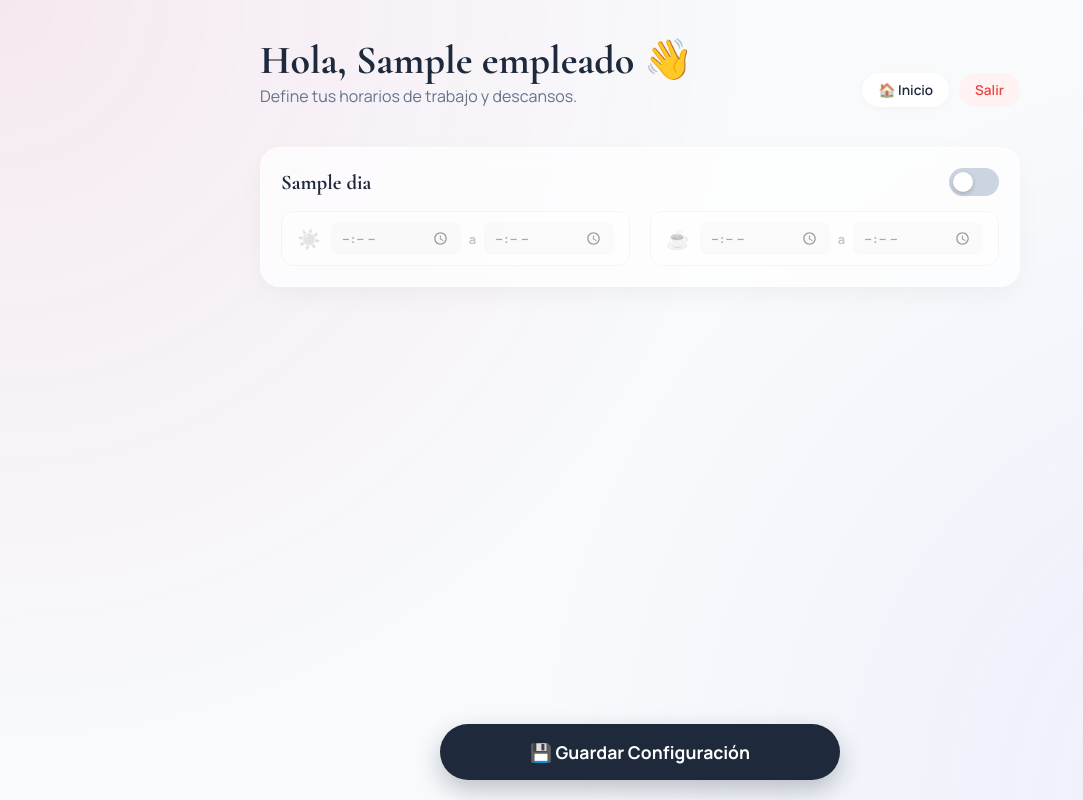
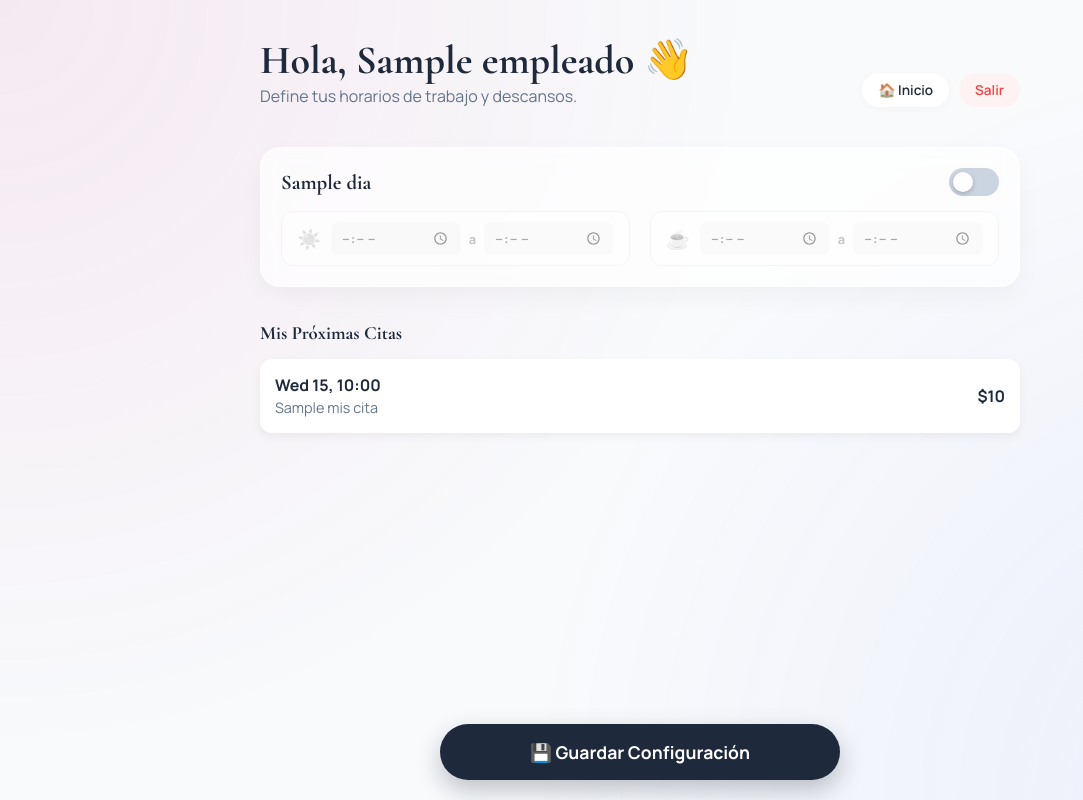
Before and after one commit to juanpablosierraorjuela-bit/CitasPeluqueria-Backend, a Django app: template salon/templates/salon/mi_horario.html in a window 1280 px wide. Shown: the whole page, without its empty margins (0-1083 px from the left). Run offline with Django 3.2, Linux system fonts and the light colour scheme; the template is opened without the code that fills it: most values are stand-ins (such as "Sample title", 1, 10 or a date in 2020).

Commit message:
Update mi_horario.html

```diff
--- a/salon/templates/salon/mi_horario.html
+++ b/salon/templates/salon/mi_horario.html
@@ -195,10 +195,10 @@
         </div>
         <div class="nav-actions">
             {% if request.user.perfil.es_dueño %}
-                <a href="{% url 'dashboard_dueño' %}" class="btn-small btn-ghost">📊 Panel</a>
+                <a href="{% url 'panel_negocio' %}" class="btn-small btn-ghost">📊 Panel</a>
             {% else %}
                 <a href="{% url 'inicio' %}" class="btn-small btn-ghost">🏠 Inicio</a>
-                <a href="/admin/logout/" class="btn-small btn-danger">Salir</a>
+                <a href="{% url 'logout_usuario' %}" class="btn-small btn-danger">Salir</a>
             {% endif %}
         </div>
     </div>
@@ -242,12 +242,30 @@
         </div>
         {% endfor %}
 
-        <div style="height: 80px;"></div> <div class="save-bar">
+        <div style="height: 80px;"></div>
+        <div class="save-bar">
             <button type="submit" class="btn-save">
                 💾 Guardar Configuración
             </button>
         </div>
     </form>
+
+    {% if mis_citas %}
+    <div class="schedule-container" style="margin-top: -60px; margin-bottom: 100px;">
+        <h3 style="font-family: var(--font-display); margin-bottom: 15px;">Mis Próximas Citas</h3>
+        {% for c in mis_citas %}
+        <div style="background: white; padding: 15px; border-radius: 12px; margin-bottom: 10px; display: flex; justify-content: space-between; align-items: center; box-shadow: 0 4px 10px rgba(0,0,0,0.05);">
+            <div>
+                <strong>{{ c.fecha_hora_inicio|date:"D d, H:i" }}</strong><br>
+                <span style="color: var(--secondary); font-size: 0.9rem;">{{ c.cliente_nombre }}</span>
+            </div>
+            <div style="font-weight: bold; color: var(--primary);">
+                ${{ c.precio_total }}
+            </div>
+        </div>
+        {% endfor %}
+    </div>
+    {% endif %}
 
     <script>
         function toggleDay(id) {
```
